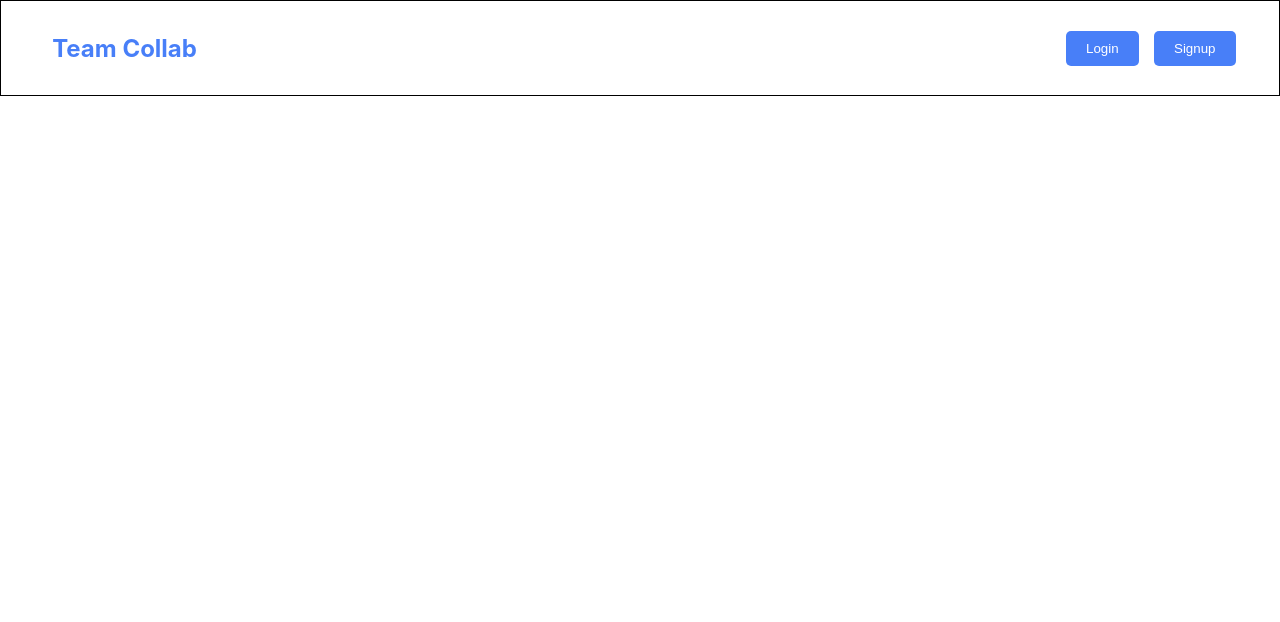
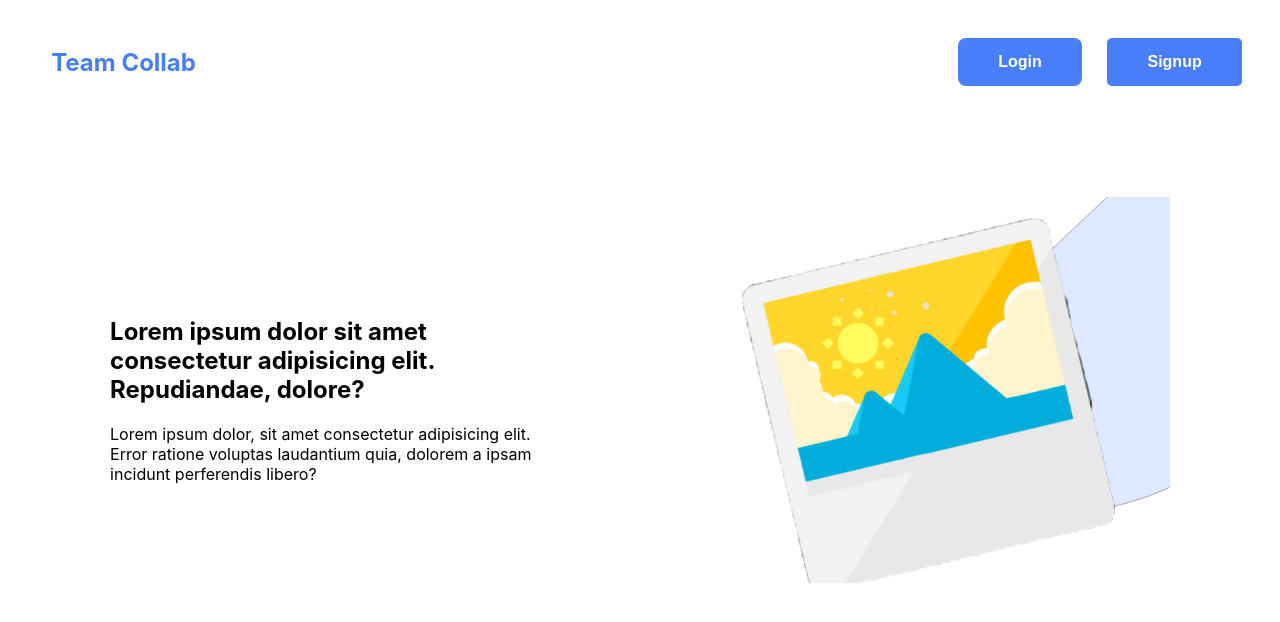
Before and after one commit to kunalsjaswal/collab-suite, a React (Create React App) app in the folder front-end/: page / in a window 1280 px wide. Shown: the top 622 px of the page. Built offline with nearby package versions, Linux system fonts and the light colour scheme.

Commit message:
slide1 and navbar

```diff
--- a/front-end/src/App.js
+++ b/front-end/src/App.js
@@ -1,5 +1,6 @@
 // import { Routes } from "react-router-dom";
 
+import Slide1 from "./components/Landingpage/Slide1";
 import Navbar from "./components/Navbar/Navbar";
 
 
@@ -8,6 +9,7 @@ function App() {
   return (
     <div className="App">
       <Navbar />
+      <Slide1 />
       {/* <Routes> */}
       {/* <Route index element = {}/> */}
       {/* </Routes> */}
--- a/front-end/src/components/Landingpage/Slide1.jsx
+++ b/front-end/src/components/Landingpage/Slide1.jsx
@@ -4,8 +4,13 @@ import { SlideOne } from './Style'
 const Slide1 = () => {
     return (
         <SlideOne>
-            <div></div>
-            <div></div>
+            <div>
+                <h2>Lorem ipsum dolor sit amet consectetur adipisicing elit. Repudiandae, dolore?</h2>
+                <p> Lorem ipsum dolor, sit amet consectetur adipisicing elit. Error ratione voluptas laudantium quia, dolorem a ipsam incidunt perferendis libero?</p>
+            </div>
+            <div>
+                <img src="images/sample1.png" alt="" height={400} />
+            </div>
         </SlideOne>
     )
 }
--- a/front-end/src/components/Landingpage/Style.jsx
+++ b/front-end/src/components/Landingpage/Style.jsx
@@ -1,5 +1,11 @@
 import styled from 'styled-components';
 
 export const SlideOne = styled.div`
-
+    display: flex;
+    justify-content: space-between;
+    align-items: center;
+    padding: 1% 4%;
+    div{
+        margin: 5%;
+    }
 `
--- a/front-end/src/components/Navbar/Style.jsx
+++ b/front-end/src/components/Navbar/Style.jsx
@@ -4,9 +4,7 @@ export const NavbarDiv = styled.div`
     display: flex;
     justify-content: space-between;
     align-items: center;
-    padding: 1% 4%;
-    border: 1px solid black;
-
+    padding: 2% 4%;
     h2{
         color:#487FF8;
     }
@@ -20,17 +18,22 @@ export const NavbarDiv = styled.div`
        margin:5%;
        background-color: #487FF8;
        color: white;
-       padding:10px 20px;
+       padding:15px 40px;
        border: none;
-       border-radius: 5px;
+       border-radius: 8px;
+       font-weight:700;
+       font-size:1rem;
+
     }
     button.signup{
        margin:5%;
        background-color: #487FF8;
        color: white;
-       padding:10px 20px;
+       padding:15px 40px;
        border: none;
        border-radius: 5px;
+       font-weight: 700;
+       font-size:1rem;
 
     }
 `
```
Also changed, not shown: front-end/public/images/sample1.png (added), front-end/src/index.css (line endings or trailing spaces).
